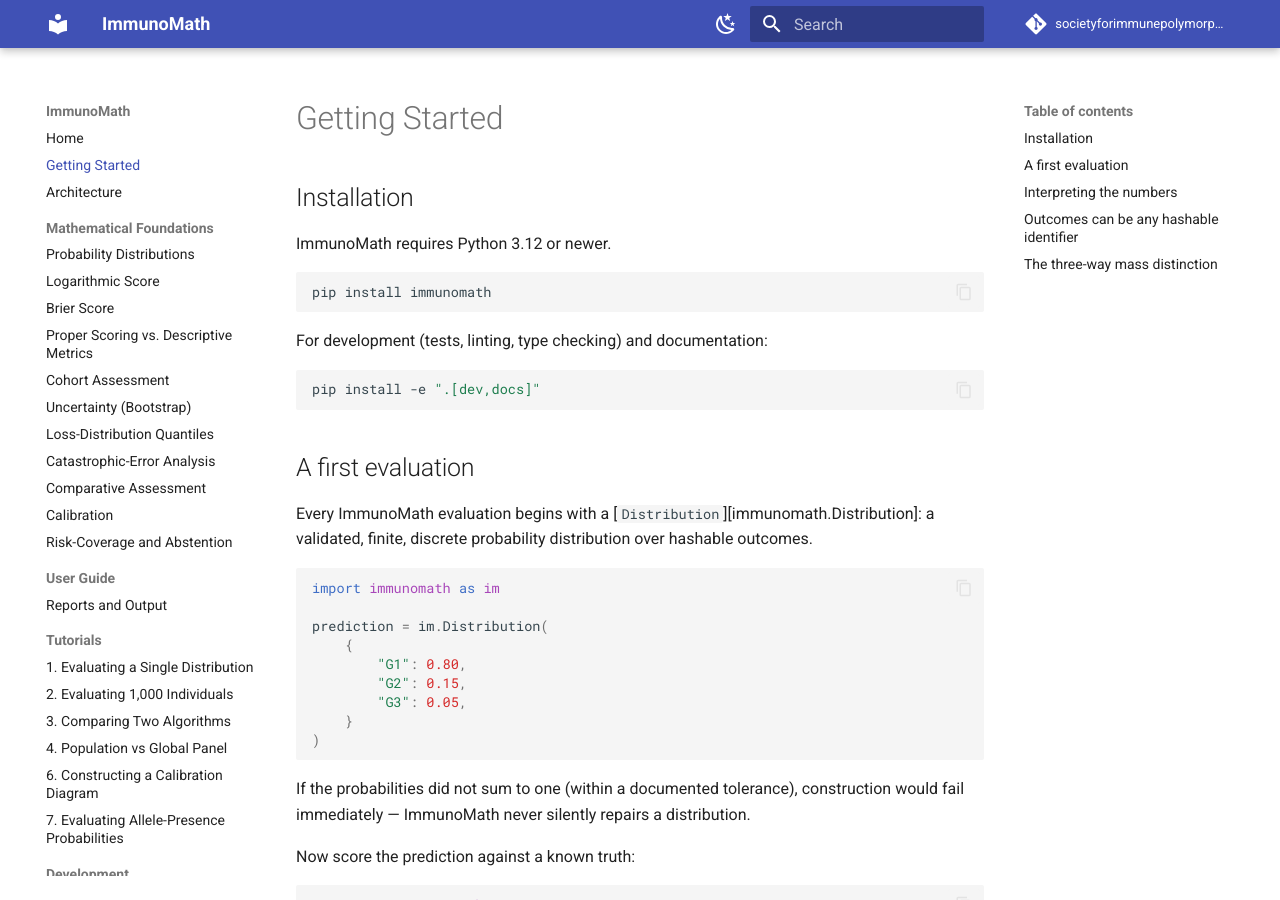
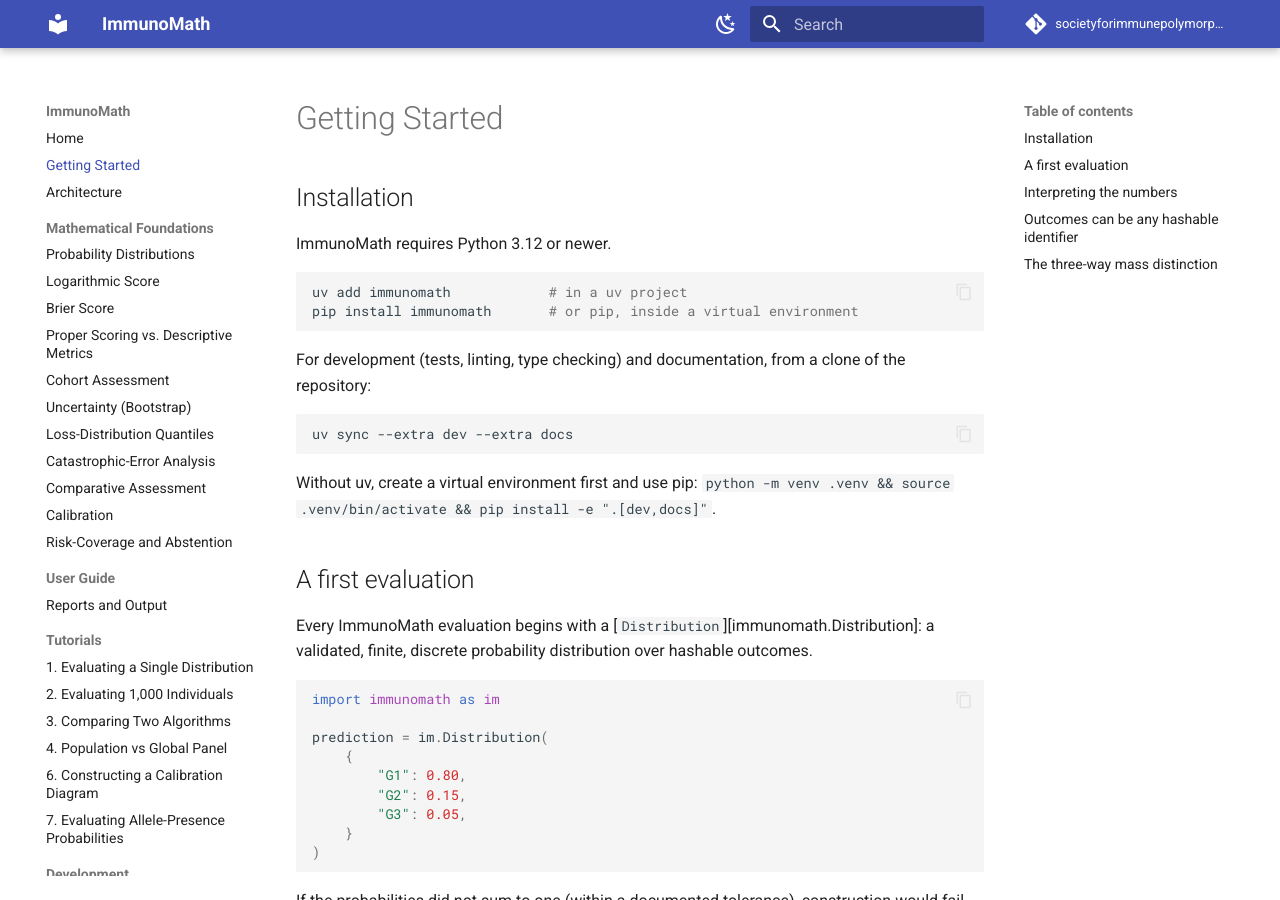
Before and after one commit to societyforimmunepolymorphism/immunomath, an MkDocs documentation site: the page built from docs/getting-started.md, in a window 1280 px wide and 900 px high. Built offline with MkDocs 1.6.1 and Material for MkDocs 9.7.7, drawn with Linux system fonts in a browser that asks for light colours; comment, search, counter and statistics services are not loaded.

Commit message:
Use uv for setup and CI; refresh stale uv.lock
- README, CONTRIBUTING, getting-started: uv sync / uv run instructions, with a
  venv + pip alternative (bare pip install is refused on system Pythons)
- uv.lock was stale (still immunomath 0.2.0, missing the reporting extra);
  regenerated
- CI: astral-sh/setup-uv, 'uv sync --locked' so lockfile drift fails the build,
  separate 'uv lock --check' job, reporting extra installed so plotly/pyarrow
  tests run in CI; all steps verified locally on Python 3.12

````diff
--- a/docs/getting-started.md
+++ b/docs/getting-started.md
@@ -5,14 +5,19 @@
 ImmunoMath requires Python 3.12 or newer.
 
 ```bash
-pip install immunomath
+uv add immunomath            # in a uv project
+pip install immunomath       # or pip, inside a virtual environment
 ```
 
-For development (tests, linting, type checking) and documentation:
+For development (tests, linting, type checking) and documentation, from a clone
+of the repository:
 
 ```bash
-pip install -e ".[dev,docs]"
+uv sync --extra dev --extra docs
 ```
+
+Without uv, create a virtual environment first and use pip:
+`python -m venv .venv && source .venv/bin/activate && pip install -e ".[dev,docs]"`.
 
 ## A first evaluation
 
````
Also changed, not shown: CONTRIBUTING.md (+9 -2 lines), README.md (+20 -8 lines), 2 other files.
